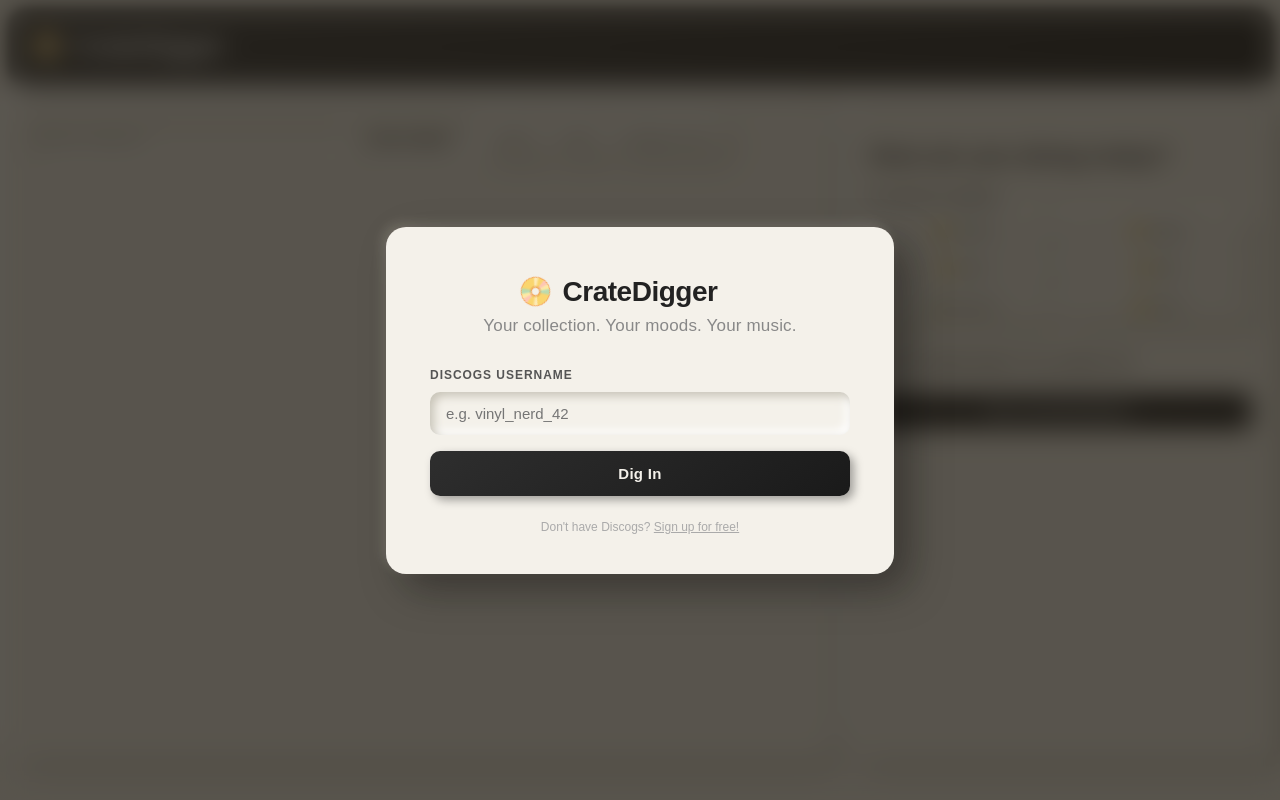
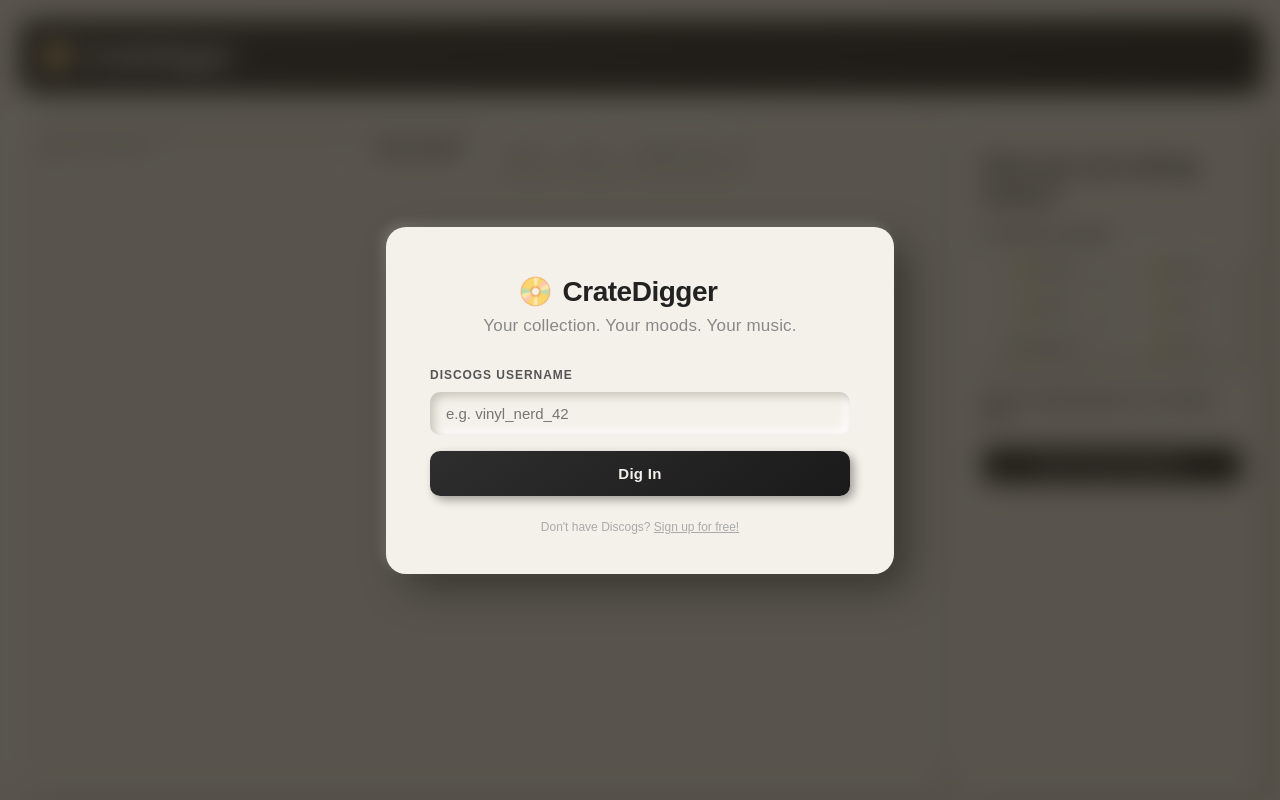
Before and after one commit to byork-bork/cratedigger, a Django app: page / in a window 1280 px wide. Run offline with Django 5.2, Linux system fonts and the light colour scheme.

Commit message:
formatting

```diff
--- a/static/script.js
+++ b/static/script.js
@@ -1150,3 +1150,7 @@
 document.getElementById('preSessionModal').addEventListener('click', function(e) {
     if (e.target === this) closeAllModals();
 });
+
+document.getElementById('recommendModal').addEventListener('click', function(e) {
+    if (e.target === this) closeAllModals();
+});
--- a/static/style.css
+++ b/static/style.css
@@ -39,7 +39,6 @@
     font-family: 'DM Sans', sans-serif;
     background: var(--bg);
     color: #333;
-    padding: 10px;
     margin: 0;
 }
 
@@ -338,18 +337,55 @@
 /* ===================== CONTAINER ===================== */
 .container {
     height: 100vh;
+    display: flex;
+    flex-direction: column;
+    overflow: hidden;
+}
+
+/* Centering wrapper for the header */
+.header-wrap {
+    width: 100%;
+    max-width: 1600px;
+    margin: 0 auto;
+    padding: 20px 20px 0;
+    box-sizing: border-box;
+    position: relative;
+    z-index: 50;
+    flex-shrink: 0;
+}
+
+/* Centering wrapper for results + sidebar */
+.content-wrap {
+    width: 100%;
+    max-width: 1600px;
+    margin: 0 auto;
+    padding: 0 20px 10px;
+    box-sizing: border-box;
     display: grid;
-    grid-template-rows: auto 1fr;
-    grid-template-columns: 2fr 1fr;
-    grid-template-areas:
-        "header header"
-        "results sidebar"
-        "history history";
-}
+    grid-template-columns: 3.8fr 1.2fr;
+    flex: 1;
+    min-height: 0;
+    overflow-x: auto;
+    overflow-y: hidden;
+}
+
+/* History view sits outside content-wrap, needs its own centering */
+.history-wrap {
+    width: 100%;
+    max-width: 1600px;
+    margin: 0 auto;
+    padding: 0 20px 20px;
+    box-sizing: border-box;
+    flex: 1;
+    min-height: 0;
+    display: none;
+}
+
+.container.view-history .content-wrap { display: none; }
+.container.view-history .history-wrap  { display: flex; flex-direction: column; }
 
 /* ===================== HEADER ===================== */
 header {
-    grid-area: header;
     border-radius: 14px;
     background: linear-gradient(145deg, #3a3a3a, #222);
     color: white;
@@ -362,7 +398,7 @@
         -2px -2px 8px rgba(255,255,255,0.06);
     overflow: visible;
     position: relative;
-    z-index: 50;
+    min-width: 702px;
 }
 
 .header-left {
@@ -449,19 +485,18 @@
 
 /* ===================== MAIN / RESULTS ===================== */
 .main {
-    grid-area: results;
     display: flex;
     flex-direction: column;
     border-radius: 14px;
     background: var(--bg);
     box-shadow: var(--shadow-raised-lg);
     padding: 20px;
-    margin-bottom: 20px;
+    margin-bottom: 10px;
     margin-right: 20px;
     margin-top: 20px;
     min-height: 0;
-    min-width: 702px;
-    height: 77vh;
+    min-width: 700px;
+    height: 80vh;
 }
 
 .search-container {
@@ -541,6 +576,7 @@
     grid-template-columns: repeat(auto-fill, minmax(200px, 1fr));
     gap: 20px;
     overflow-y: auto;
+    border-radius: 12px;
 }
 
 .results-grid::-webkit-scrollbar { width: 8px; }
@@ -605,14 +641,15 @@
 
 /* ===================== SIDEBAR ===================== */
 .sidebar {
-    grid-area: sidebar;
     border-radius: 14px;
     padding: 20px;
-    height: 77vh;
     background: var(--bg);
     box-shadow: var(--shadow-raised-lg);
     margin-top: 20px;
+    margin-bottom: 20px;
     overflow-y: auto;
+    height: 80vh;
+    min-width: 190px;
 }
 
 .sidebar-section { margin-bottom: 8px; }
--- a/templates/index.html
+++ b/templates/index.html
@@ -54,6 +54,8 @@
     </div>
 
     <div id="appContainer" class="container app-locked">
+
+        <div class="header-wrap">
             <header class="header">
                 <div class="header-left" onclick="closeHistoryView()" style="cursor:pointer;" title="Go home">
                     <span class="header-logo-icon">📀</span>
@@ -74,7 +76,9 @@
                     </nav>
                 </div>
             </header>
+        </div>
 
+        <div class="content-wrap">
             <main class="results">
             <section class="main">
                 <section class="search-container">
@@ -125,8 +129,10 @@
                 </button>
             </section>
         </aside>
+        </div><!-- end .content-wrap -->
 
         <!-- ===================== HISTORY VIEW ===================== -->
+        <div class="history-wrap">
         <div id="historyView" class="history-view">
 
             <!-- Stats strip -->
@@ -197,9 +203,10 @@
                 </main>
 
             </div>
-        </div>
+        </div><!-- end #historyView -->
+        </div><!-- end .history-wrap -->
 
-    </div>
+    </div><!-- end #appContainer -->
 
     <div id="recommendModal" class="modal" style="display:none;">
         <div class="modal-content rec-modal-content">
@@ -266,7 +273,7 @@
                 </div>
                 <div class="rec-result-footer">
                     <button class="pre-listen-btn" onclick="startSessionFromRecommendation()">▶ Start Listening</button>
-                    <button class="pre-close-link rec-close-btn" onclick="closeRecommendModal()">Back to browsing</button>
+                    <button class="rec-close-btn" onclick="closeRecommendModal()">Back to browsing</button>
                 </div>
             </div>
         </div>
```
Also changed, not shown: other parts of static/style.css (+8 -37 lines). Lines whose indentation alone changed are shown as unchanged.
